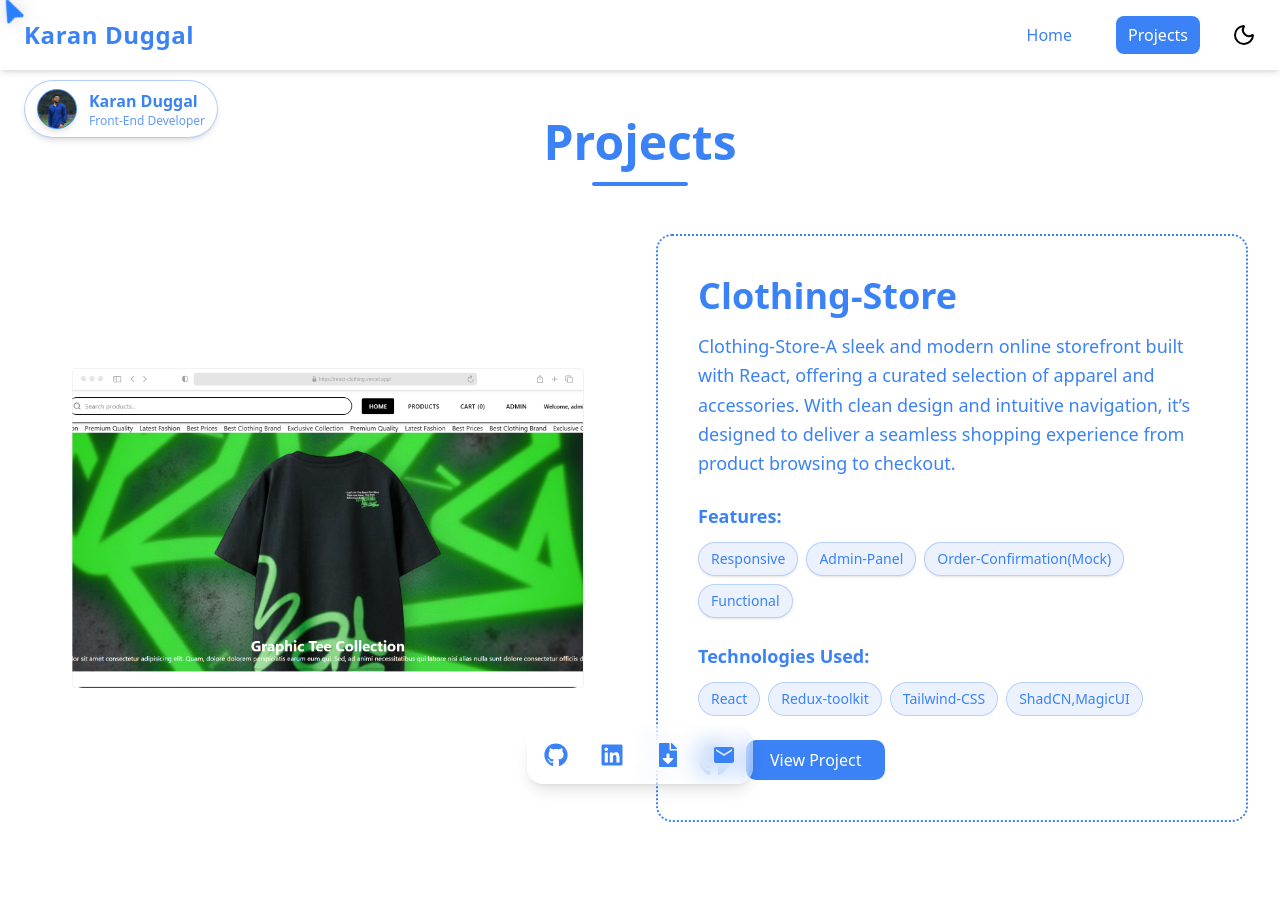
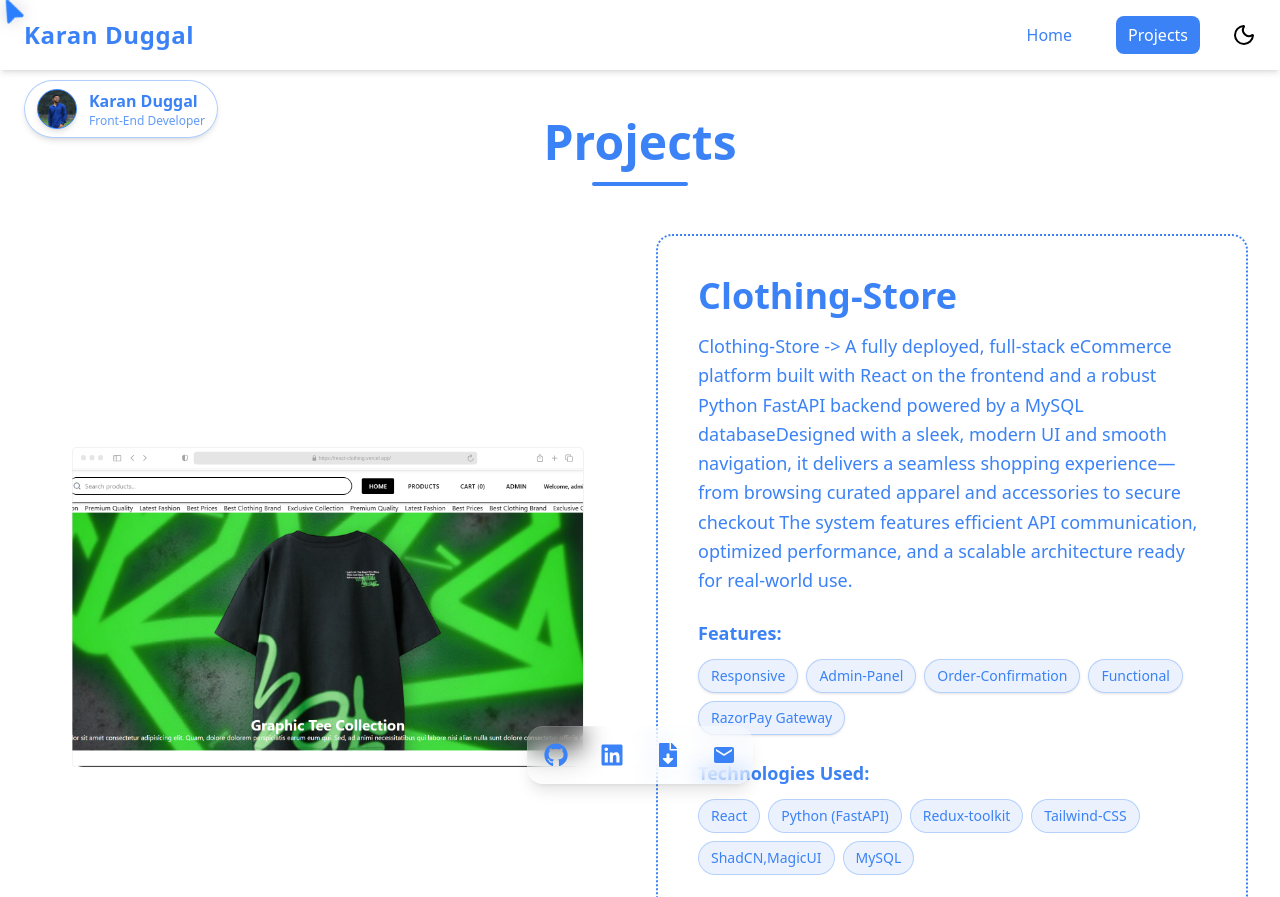
Before and after one commit to karanduggal24/Portfolio, a React (Vite) app: page /projects in a window 1280 px wide. Shown: the top 897 px of the page. Built offline with nearby package versions, Linux system fonts and the light colour scheme.

Commit message:
Project update

```diff
--- a/src/components/Projects/Projects.tsx
+++ b/src/components/Projects/Projects.tsx
@@ -204,6 +204,7 @@ useEffect(()=>{
                       project.StateManage,
                       project.CSS,
                       project.DesignLib,
+                      project.DataBase,
                     ]
                       .filter(Boolean)
                       .map((tech, techIndex) => (
--- a/src/static data/static.tsx
+++ b/src/static data/static.tsx
@@ -36,6 +36,7 @@ interface Project {
   Backend?: string;
   DesignLib: String;
   CSS: string;
+  DataBase: string;
   StateManage: string;
   Description: string;
   Repo:string
@@ -71,17 +72,19 @@ export const aboutData: AboutItem[] = [
 export const projects: Project[] = [
   {
     name: "Clothing-Store",
-    Highlights:["Responsive","Admin-Panel","Order-Confirmation(Mock)","Functional"],
+    Highlights:["Responsive","Admin-Panel","Order-Confirmation","Functional","RazorPay Gateway"],
     id: 1,
     img: ReactClothing,
     url: "https://react-clothing.vercel.app/",
     Frontend: "React",
+    Backend: " Python (FastAPI)",
+    DataBase: "MySQL",
     StateManage: "Redux-toolkit",
     CSS: "Tailwind-CSS",
     DesignLib: "ShadCN,MagicUI",
     Repo:"https://github.com/karanduggal24/React-Clothing",
     Description:
-      "Clothing-Store-A sleek and modern online storefront built with React, offering a curated selection of apparel and accessories. With clean design and intuitive navigation, it’s designed to deliver a seamless shopping experience from product browsing to checkout.",
+      "Clothing-Store -> A fully deployed, full-stack eCommerce platform built with React on the frontend and a robust Python FastAPI backend powered by a MySQL databaseDesigned with a sleek, modern UI and smooth navigation, it delivers a seamless shopping experience—from browsing curated apparel and accessories to secure checkout The system features efficient API communication, optimized performance, and a scalable architecture ready for real-world use.",
   },
 ];
 export const skills2: Skill[] = [
```
